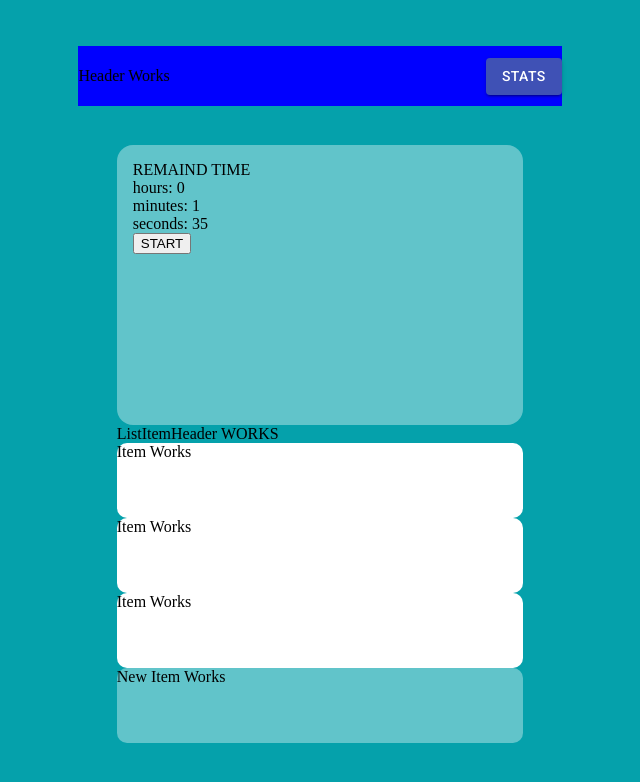
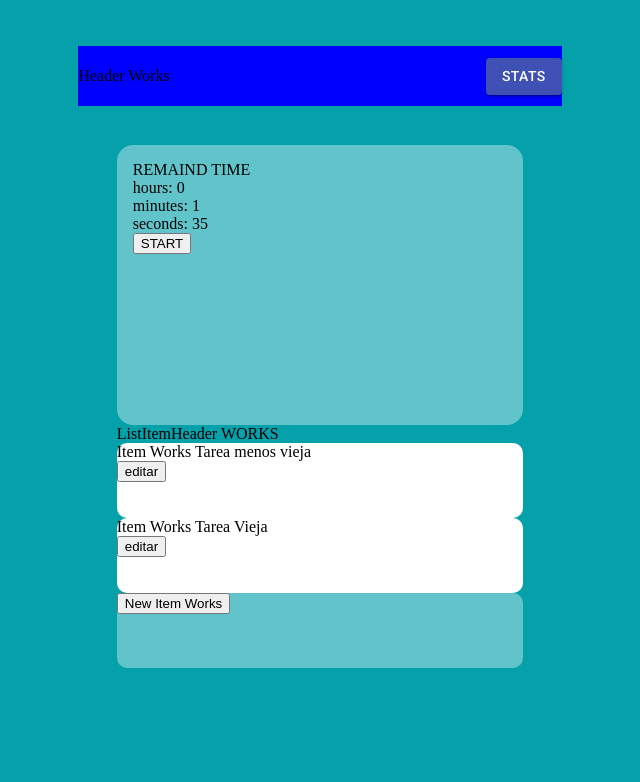
Before and after one commit to devacran/productive-list-app, a React app: page / in a window 1280 px wide. Shown: the top 782 px of the page, without its empty margins (320-960 px from the left). Built offline with nearby package versions, Linux system fonts and the light colour scheme.

Commit message:
TASK CRUD finished

```diff
--- a/src/actions/index.js
+++ b/src/actions/index.js
@@ -1,5 +1,13 @@
 export const setCurrentTask = payload => ({
   type: "SET_CURRENT_TASK",
+  payload
+});
+export const setNewTaskToList = payload => ({
+  type: "SET_NEW_TASK_TO_LIST",
+  payload
+});
+export const removeTaskFromList = payload => ({
+  type: "REMOVE_TASK_FROM_LIST",
   payload
 });
 export const setCurrentTaskCompleted = payload => ({
--- a/src/components/NewItem.js
+++ b/src/components/NewItem.js
@@ -1,9 +1,69 @@
-import React from "react";
+import React, { useState } from "react";
 
-const NewItem = () => {
+const NewItem = props => {
+  const [inputValues, setInputValues] = useState({
+    name: "Mi Lista ",
+    duration: "5000",
+    description: ""
+  });
+  const {
+    handleCreateNewTask,
+    handleCancelNewTask,
+    handleSaveNewTask,
+    expand
+  } = props;
+
+  const handleSubmit = evn => {
+    evn.preventDefault();
+    handleSaveNewTask(inputValues);
+  };
+  const handleChange = evn => {
+    const fieldName = evn.target.name;
+    const fieldValue = evn.target.value;
+    setInputValues({ ...inputValues, [fieldName]: fieldValue });
+  };
+  const handleClick = evn => {
+    switch (evn.target.value) {
+      case "cancel":
+        handleCancelNewTask();
+        break;
+      case "new":
+        handleCreateNewTask();
+        break;
+    }
+  };
   return (
     <div className="new-item">
-      <div>New Item Works</div>
+      <button onClick={handleClick} value="new">
+        New Item Works
+      </button>
+
+      {expand && (
+        <form>
+          <input
+            onChange={handleChange}
+            name="name"
+            value={inputValues.name}
+          ></input>
+          <input
+            onChange={handleChange}
+            name="duration"
+            value={inputValues.duration}
+          ></input>
+          <input
+            onChange={handleChange}
+            name="description"
+            value={inputValues.description}
+          ></input>
+
+          <button onClick={handleClick} value="cancel">
+            CANCEL
+          </button>
+          <button onClick={handleSubmit} type="submit">
+            SAVE
+          </button>
+        </form>
+      )}
     </div>
   );
 };
--- a/src/components/TimerDisplay.js
+++ b/src/components/TimerDisplay.js
@@ -1,6 +1,9 @@
 import React from "react";
+import { connect } from "react-redux";
+import { parseTimer } from "../utils/timer";
+const TimerDisplay = props => {
+  const { total, hours, minutes, seconds } = props;
 
-const TimerDisplay = ({ total, hours, minutes, seconds }) => {
   return (
     <div className="timer-display">
       <div>REMAIND TIME </div>
--- a/src/containers/Home.js
+++ b/src/containers/Home.js
@@ -20,11 +20,11 @@ const Home = props => {
       remaindTime: currentTask.duration,
       timerStatus: "idle"
     });
-  }, [sortListByStartDate, setCurrentTask]);
+  }, [setCurrentTask]);
   return (
     <div className="home">
       <Timer></Timer>
-      <List data={taskList}></List>
+      <List data={list}></List>
     </div>
   );
 };
@@ -33,6 +33,6 @@ const mapDispatchToProps = {
   setCurrentTask: _setCurrentTask
 };
 const mapStateToProps = state => ({
-  list: state.list.data || []
+  list: state.list.data.tasks || []
 });
 export default connect(mapStateToProps, mapDispatchToProps)(Home);
--- a/src/containers/Item.js
+++ b/src/containers/Item.js
@@ -1,10 +1,61 @@
 import React from "react";
-
-const Item = () => {
+import { connect } from "react-redux";
+import { setCurrentTask as _setCurrentTask } from "../actions";
+import { setTaskTimer } from "../actions";
+import { Button, IconButton, AlarmIcon } from "@material-ui/core";
+const Item = props => {
+  const {
+    setCurrentTask,
+    setTaskTimerData,
+    handleDeleteTask,
+    handleEditTask,
+    expand,
+    data
+  } = props;
+  const handleSelectItem = () => {
+    setCurrentTask({ ...props.data });
+    setTaskTimerData({
+      duration: props.data.duration,
+      remaindTime: props.data.duration,
+      timerStatus: "idle"
+    });
+  };
+  const handleClick = evn => {
+    switch (evn.target.name) {
+      case "edit":
+        handleEditTask();
+        break;
+      case "delete":
+        handleDeleteTask(data.id);
+        break;
+    }
+  };
   return (
     <div className="item">
-      <div>Item Works</div>
+      <div onClick={handleSelectItem}>Item Works {props.data.name}</div>
+      {data.completed && <div>COMPLETADA</div>}
+      <button
+        onClick={handleClick}
+        name="edit"
+        color="secondary"
+        aria-label="edit"
+      >
+        editar
+      </button>
+      {expand && (
+        <div>
+          <Button onClick={handleClick} color="secondary" name="delete">
+            Borrar
+          </Button>
+          <Button>Cancel</Button>
+          <Button color="primary">Save</Button>
+        </div>
+      )}
     </div>
   );
 };
-export default Item;
+const mapDispatchToProps = {
+  setCurrentTask: _setCurrentTask,
+  setTaskTimerData: setTaskTimer
+};
+export default connect(null, mapDispatchToProps)(Item);
--- a/src/containers/List.js
+++ b/src/containers/List.js
@@ -1,17 +1,85 @@
-import React from "react";
+import React, { useState } from "react";
+import { connect } from "react-redux";
+import { setNewTaskToList as _setNewTaskToList } from "../actions";
+import { setCurrentTask as _setCurrentTask } from "../actions";
+import { removeTaskFromList as _removeTaskFromList } from "../actions";
+import { sortListByStartDate } from "../utils/sortList";
 import ListItemHeader from "../components/ListItemHeader";
 import Item from "./Item";
 import NewItem from "../components/NewItem";
 
-const List = () => {
+const List = props => {
+  const [newTask, setNewTask] = useState(false); //To expand o close the newTask form
+  const [editTask, setEditTask] = useState(false); //To expand o close the newTask form
+  const {
+    setNewTaskToList,
+    setCurrentTask,
+    removeTaskFromList,
+    currentTask
+  } = props;
+  const list = props.data || [];
+  const sortedList = sortListByStartDate(list);
+  const handleCreateNewTask = () => {
+    setNewTask(true);
+  };
+  const handleDeleteTask = id => {
+    //try catch to PUT in API, then it must return success or error
+    console.log("deleteTask", id);
+    removeTaskFromList(id);
+    if (currentTask.id === id) {
+      setCurrentTask(list.shift());
+    }
+  };
+  const handleCancelNewTask = () => {
+    setNewTask(false);
+  };
+  const handleEditTask = () => {
+    editTask ? setEditTask(false) : setEditTask(true);
+  };
+  const handleSaveNewTask = taskData => {
+    //try catch to PUT in API, then it must return res
+    const res = {
+      id: "1239",
+      name: taskData.name,
+      duration: taskData.duration,
+      description: taskData.description,
+      completed: false,
+      completitionTime: null,
+      startDate: null,
+      endDate: null,
+      creationDate: new Date().toString()
+    };
+    setNewTask(false);
+    setNewTaskToList(res);
+    setCurrentTask(res);
+  };
   return (
     <div className="list">
       <ListItemHeader></ListItemHeader>
-      <Item></Item>
-      <Item></Item>
-      <Item></Item>
-      <NewItem></NewItem>
+      {sortedList.map(data => (
+        <Item
+          expand={editTask}
+          handleEditTask={handleEditTask}
+          key={data.id}
+          handleDeleteTask={handleDeleteTask}
+          data={data}
+        />
+      ))}
+      <NewItem
+        expand={newTask}
+        handleCreateNewTask={handleCreateNewTask}
+        handleCancelNewTask={handleCancelNewTask}
+        handleSaveNewTask={handleSaveNewTask}
+      ></NewItem>
     </div>
   );
 };
-export default List;
+const mapStateToProps = state => ({
+  currentTask: state.currentTask.data
+});
+const mapDispatchToProps = {
+  setNewTaskToList: _setNewTaskToList,
+  setCurrentTask: _setCurrentTask,
+  removeTaskFromList: _removeTaskFromList
+};
+export default connect(mapStateToProps, mapDispatchToProps)(List);
--- a/src/containers/Timer.js
+++ b/src/containers/Timer.js
@@ -17,7 +17,6 @@ const Timer = props => {
   } = props;
   const { timerStatus } = timer;
   const remaindTime = parseTimer(timer.remaindTime);
-
   useEffect(() => {
     countDown.config({
       seconds: timer.remaindTime,
--- a/src/initialState.js
+++ b/src/initialState.js
@@ -1,28 +1,34 @@
 const list = {
-  data: [
+  data: {
+    id: "123",
+    name: "MyList",
+    tasks: [
+      {
+        id: "123",
+        name: "Tarea Vieja",
+        duration: 6400,
+        description: "",
+        completed: false,
+        completitionTime: 23,
+        startDate: "Thu Oct 22 2020 17:01:25 GMT-0500 (Central Daylight Time)",
+        endDate: "Thu Oct 22 2020 17:01:50 GMT-0500 (Central Daylight Time)",
+        creationDate:
+          "Thu Oct 11 2020 15:01:50 GMT-0500 (Central Daylight Time)"
+      },
       {
         id: "124",
-      name: "Tarea 2",
+        name: "Tarea menos vieja",
         duration: 95000,
         description: "",
         completed: false,
         completitionTime: 17,
         startDate: "Fri Oct 23 2020 09:10:16 GMT-0500 (Central Daylight Time)",
         endDate: "Fri Oct 23 2020 09:10:30 GMT-0500 (Central Daylight Time)",
-      creationDate: "Thu Oct 22 2020 15:01:50 GMT-0500 (Central Daylight Time)"
+        creationDate:
+          "Thu Oct 15 2020 15:01:50 GMT-0500 (Central Daylight Time)"
+      }
+    ]
   },
-    {
-      id: "123",
-      name: "Tarea 1",
-      duration: 6400,
-      description: "",
-      completed: false,
-      completitionTime: 23,
-      startDate: "Thu Oct 22 2020 17:01:25 GMT-0500 (Central Daylight Time)",
-      endDate: "Thu Oct 22 2020 17:01:50 GMT-0500 (Central Daylight Time)",
-      creationDate: "Thu Oct 22 2020 15:01:50 GMT-0500 (Central Daylight Time)"
-    }
-  ],
   edit: false, //this toggle when user edit a task
   sort: "date", //sort could be 'date' or 'name'
   filter: null
--- a/src/reducer/listReducer.js
+++ b/src/reducer/listReducer.js
@@ -1,4 +1,22 @@
 const listReducer = (state = [], action) => {
-  return state;
+  switch (action.type) {
+    case "SET_NEW_TASK_TO_LIST":
+      return {
+        ...state,
+        data: { ...state.data, tasks: [...state.data.tasks, action.payload] }
+      };
+      break;
+    case "REMOVE_TASK_FROM_LIST":
+      return {
+        ...state,
+        data: {
+          ...state.data,
+          tasks: state.data.tasks.filter(({ id }) => id !== action.payload)
+        }
+      };
+      break;
+    default:
+      return state;
+  }
 };
 export default listReducer;
```
Lines whose indentation alone changed are shown as unchanged.
